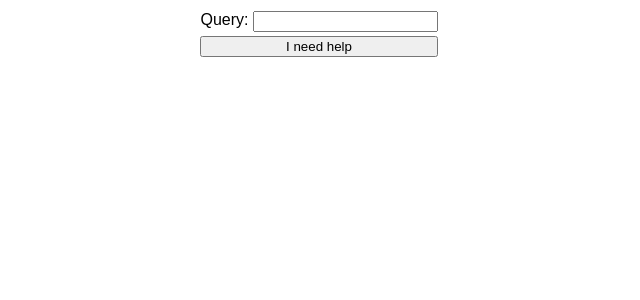
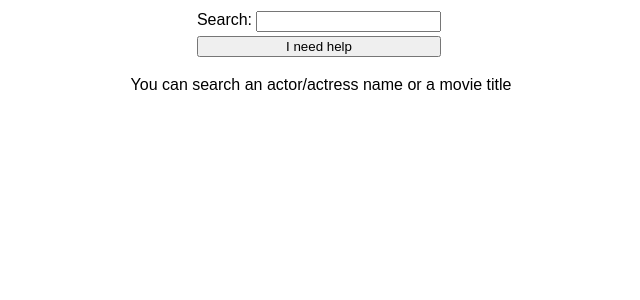
Before and after one commit to Noam-Yair/The-Impossible-Trivia, a Flask app: page /help in a window 1280 px wide. Shown: the top 300 px of the page, without its empty margins (319-959 px from the left). Run offline with Flask 2, Linux system fonts and the light colour scheme; data that the repository does not hold is empty.

Commit message:
Added information about what can be searched

```diff
--- a/SRC/APPLICATION-SOURCE-CODE/templates/help.html
+++ b/SRC/APPLICATION-SOURCE-CODE/templates/help.html
@@ -1,14 +1,14 @@
-<html>
 <head>
     <link rel="stylesheet" href="{{url_for('static', filename='style.css')}}">
 </head>
 <body>
     <form method="post" action="">
         <table>
-	    <tr><td>Query:</td><td><input type="text" name="query" /></td></tr>
-	    <tr><td colspan="2"><input type="submit" class="help_btn" name="help" value="I need help" /></td><td></tr>
+            <tr><td>Search:</td><td><input type="text" name="query" /></td></tr>
+            <tr><td colspan="2"><input type="submit" class="help_btn" name="help" value="I need help"/></td><td></tr>
         </table>
     </form>
+    <p>You can search an actor/actress name or a movie title</p>
     {% if query %}
         <p>Results for query: <strong>{{query}}</strong></p>
         {% if not(movies) and not(actors) %}
@@ -28,5 +28,6 @@
             {% endfor %}
         {% endif %}
     {% endif %}
+    </table>
     </body>
 </html>
```
Lines whose indentation alone changed are shown as unchanged.
